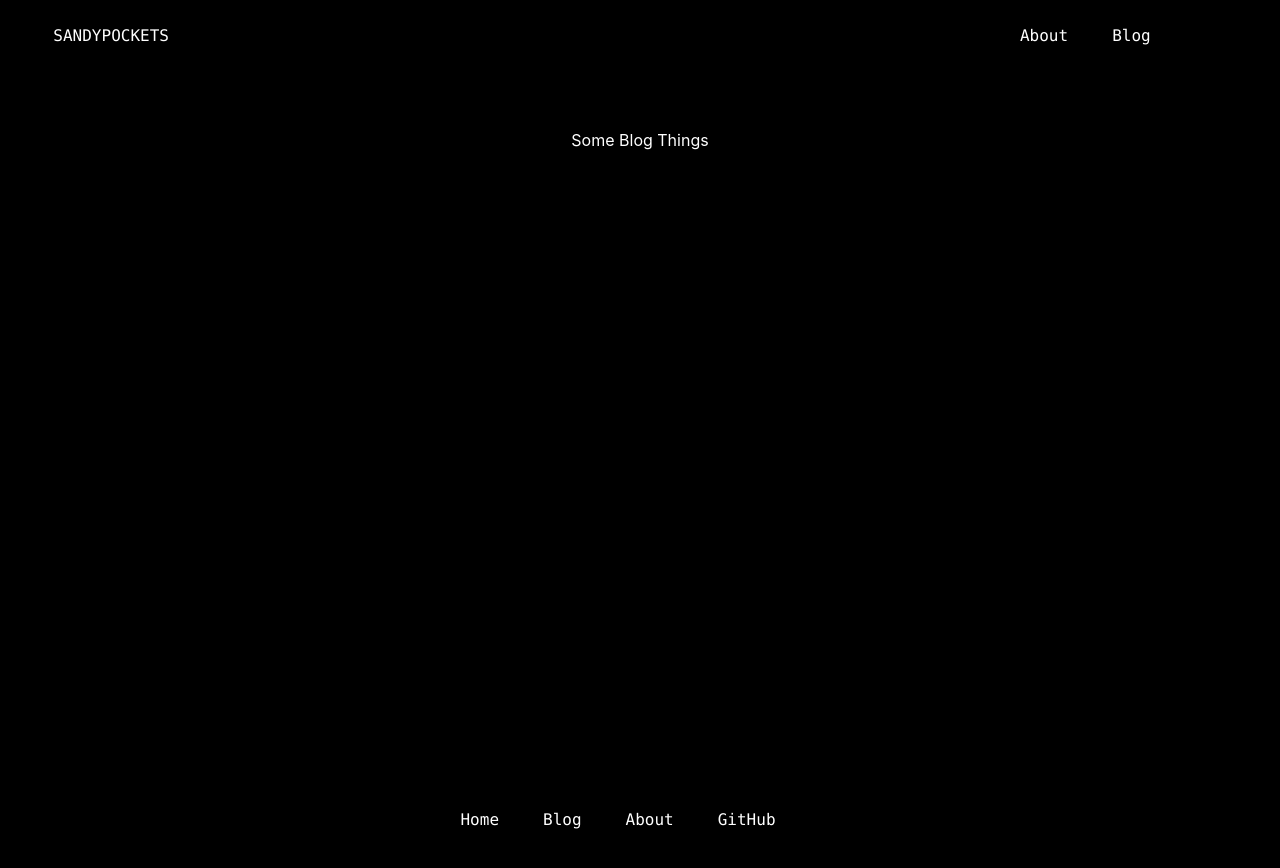
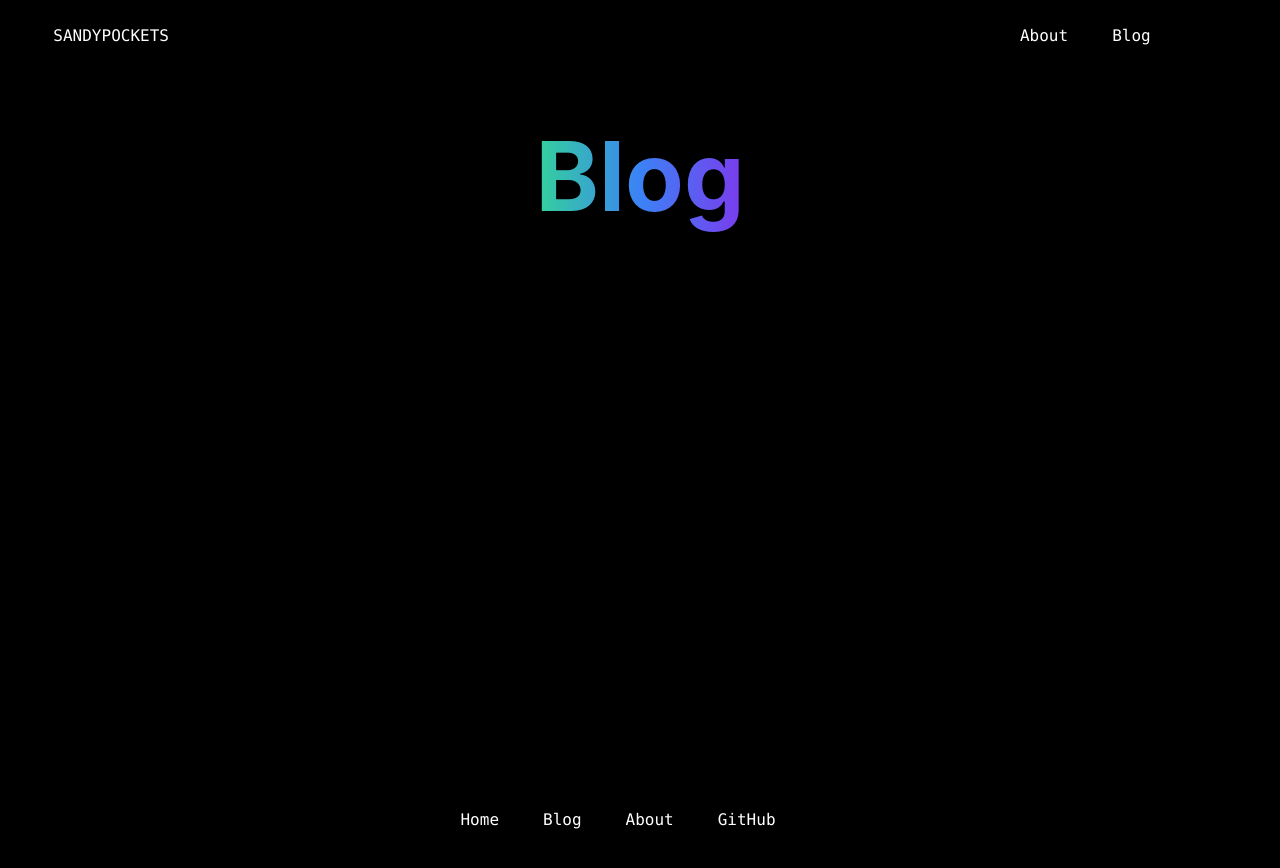
Before and after one commit to sandypockets/sandypockets-blog, a Next.js app: page /blog in a window 1280 px wide. Shown: the top 868 px of the page. Built offline with nearby package versions, Linux system fonts and the light colour scheme; a web font is replaced by a local one.

Commit message:
Add title and posts to page

```diff
--- a/pages/blog/index.jsx
+++ b/pages/blog/index.jsx
@@ -1,7 +1,16 @@
+import {posts} from "../../getAllPosts";
+import {Post} from "../../components/hero/Post";
+import Highlight from "../../components/utility/Highlight";
+
 export default function Index() {
   return (
     <div>
-      Some Blog Things
+      <h1 className="flex justify-center h-auto pb-11 text-8xl font-bold text-transparent bg-clip-text bg-gradient-to-r from-green-400 via-blue-500 to-purple-600">Blog</h1>
+      <div className="mb-24">
+        {posts.map((post) => (
+          <Post key={post.link} post={post} />
+        ))}
+      </div>
     </div>
   )
 }
```
